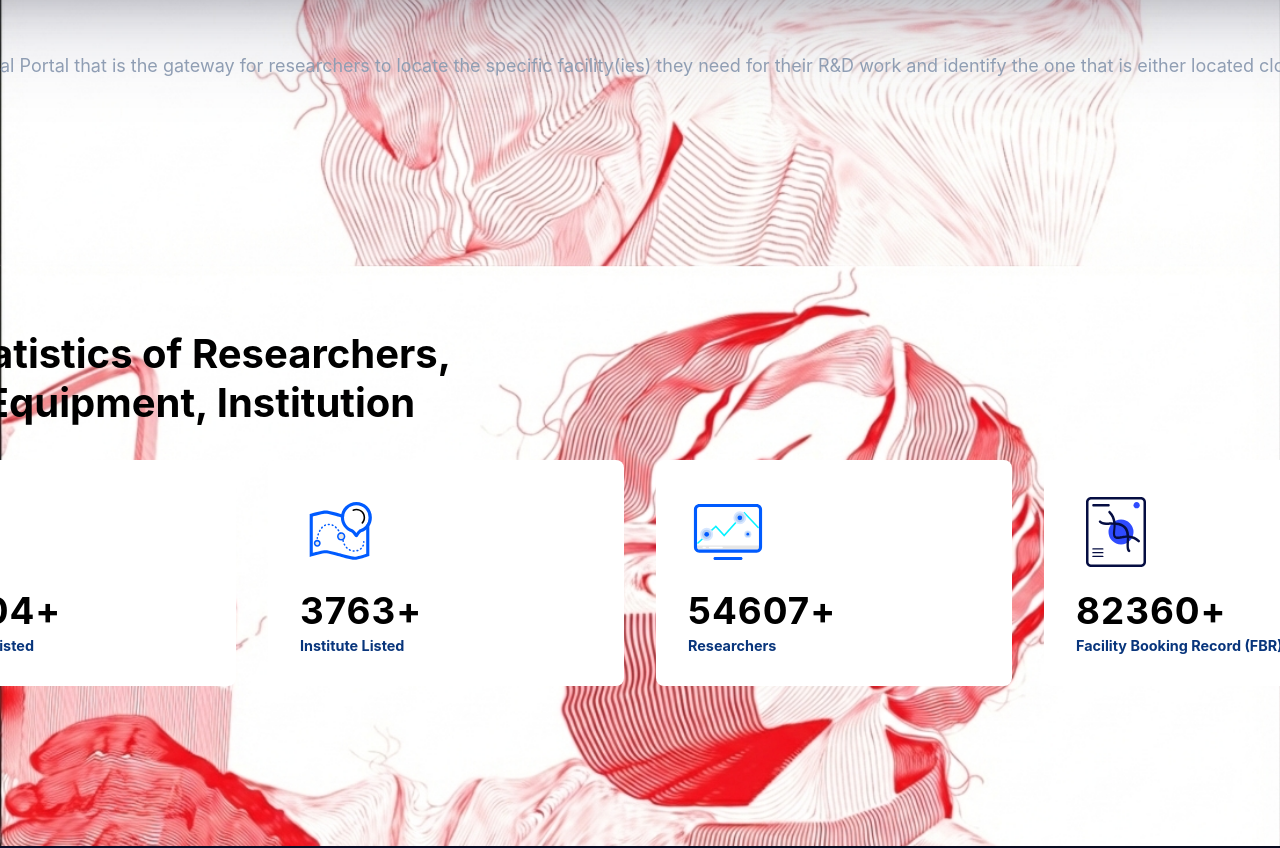
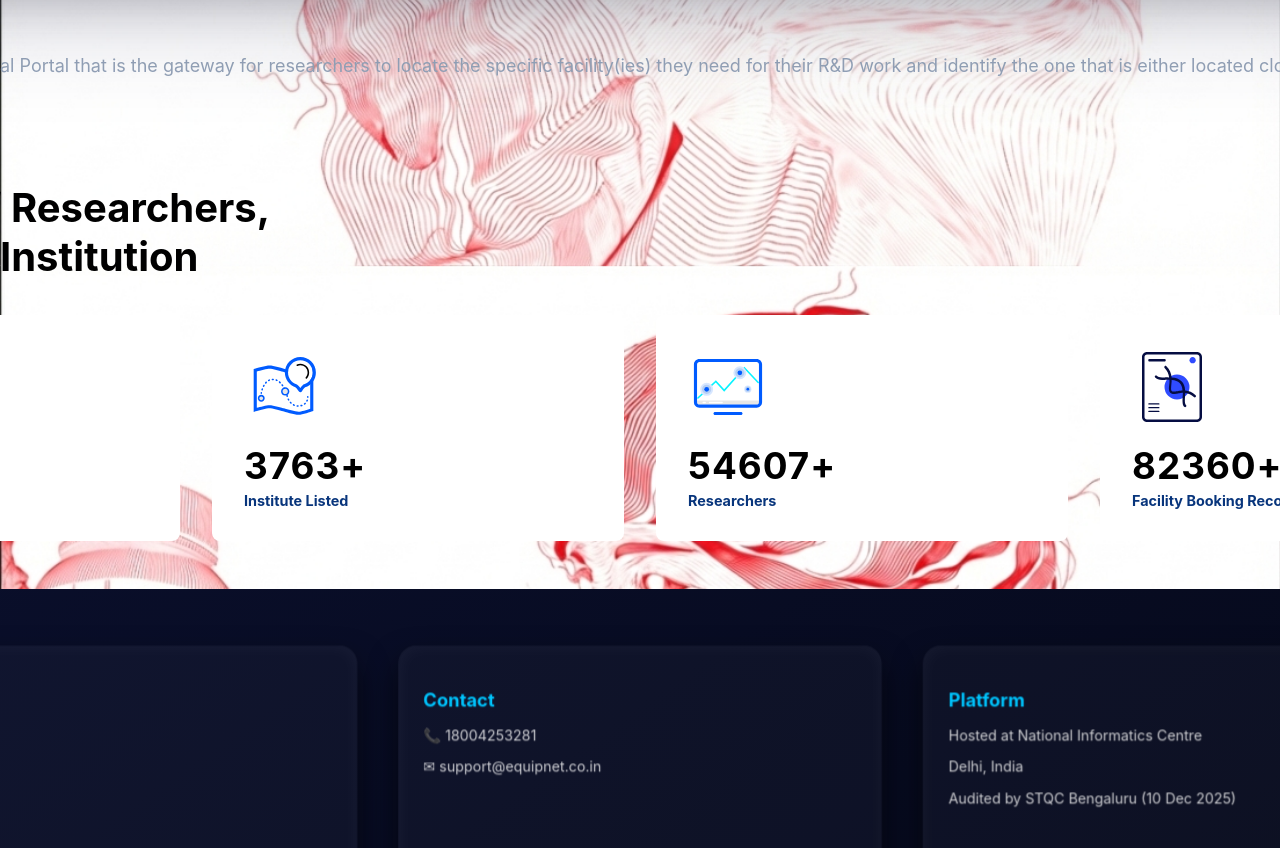
Before and after one commit to Nantha-Code/equipnet-india, a React (Vite) app: page / in a window 1280 px wide. Shown: the part 2200-3048 px from the top of the page. Built offline with nearby package versions, Linux system fonts and the light colour scheme.

Commit message:
the class name was added to the about part in the home page

```diff
--- a/src/pages/Home.css
+++ b/src/pages/Home.css
@@ -138,20 +138,40 @@ ul{
   }
 }
 
+/* .about-container{
+
+  .about-tittle{
+
+  }
+
+  .about-para{
+
+  }
+
+  .about-tag{
+
+  }
+
+} */
+
 .small-stats-container{
-  padding: 10rem;
+  justify-content: start;
+  margin: 3rem;
 
   .tittle-container{
     width: 40rem;
+    margin: 0;
+    padding: 0;
 
     .stats-box-tittle{
-      text-align: center;
+      /* text-align: center; */
       color: black;
       font-size: 2.5rem;
       font-weight: bolder;
     }
   }
   .all-stats-boxes{
+    padding: 0rem,10rem;
     display: flex;
     gap: 2rem;
     justify-content: space-around;
--- a/src/pages/Home.jsx
+++ b/src/pages/Home.jsx
@@ -93,10 +93,10 @@ function Home() {
         </div>
     </div>
     <div className="about-container">
-        <h2>About Us</h2>
-        <p>
+        <h2 className='about-tittle'>About Us</h2>
+        <p className='about-para'>
             The I-STEM Web Portal: a National Portal that is the gateway for researchers to locate the specific facility(ies) they need for their R&D work and identify the one that is either located closest to them or available the soonest.</p>
-            <a href="">know more</a>
+            <a href="about-tag">know more</a>
     </div>
     <div className="small-stats-container">
 
```
